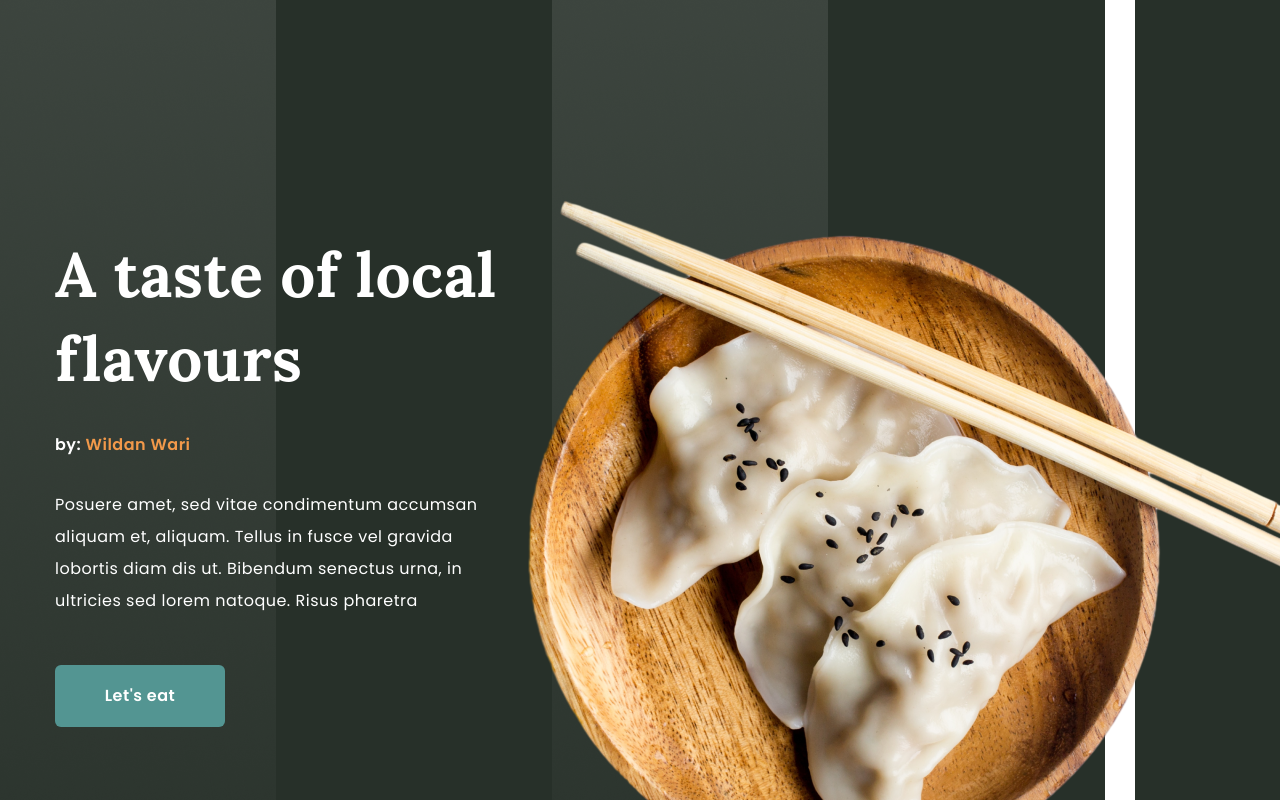
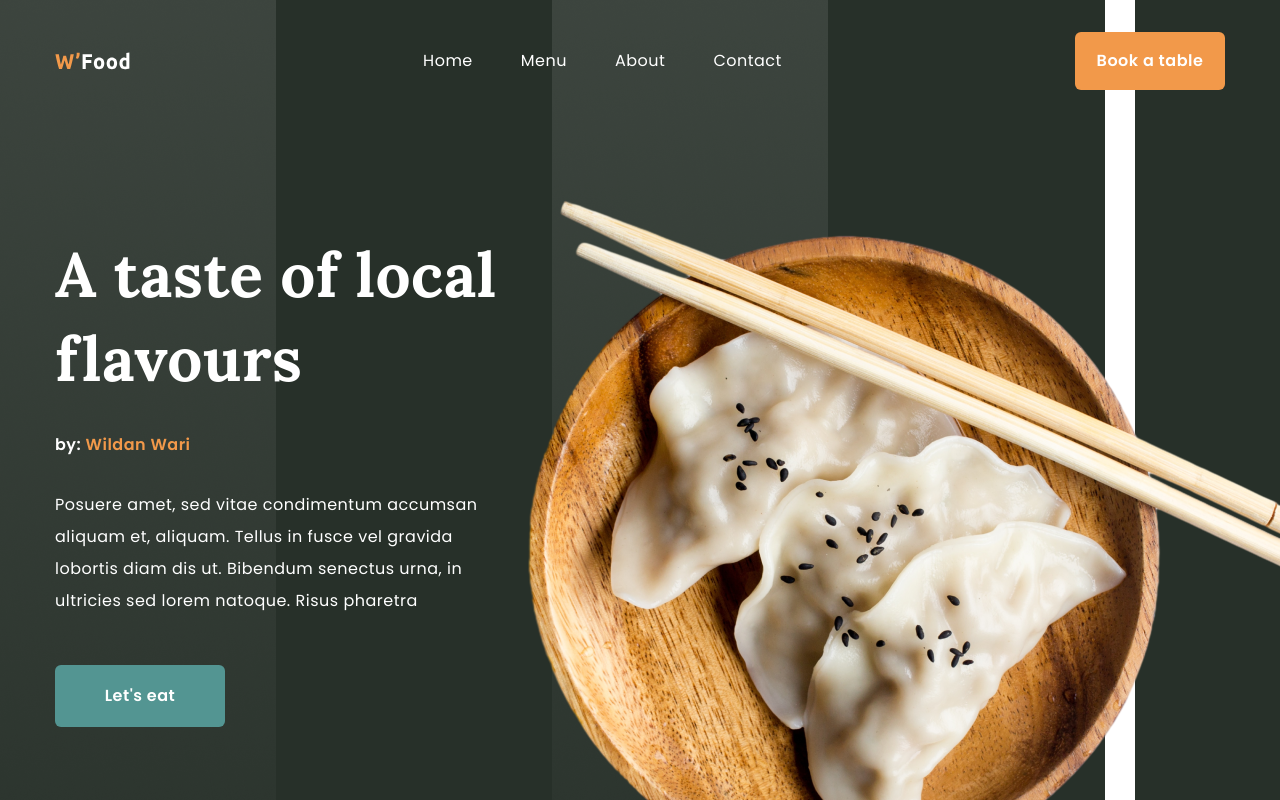
Before and after one commit to bdancost/wfood, a Next.js app: page / in a window 1280 px wide. Shown: the top 800 px of the page. Built offline with nearby package versions, Linux system fonts and the light colour scheme.

Commit message:
Ajustando Header, Nav e NavMobile

```diff
--- a/app/page.jsx
+++ b/app/page.jsx
@@ -1,9 +1,11 @@
 import StyleGuide from "@/components/StyleGuide";
+import Header from "@/components/Header";
 import Hero from "@/components/Hero";
 
 export default function Home() {
   return (
-    <main className="w-full max-w-[1440px] bg-white mx-auto overflow-hidden">
+    <main className="mx-auto w-full max-w-[1440px] overflow-hidden bg-white">
+      <Header />
       <Hero />
       {/* <StyleGuide /> */}
       <div className="h-[4000px]"></div>
--- /dev/null
+++ b/components/Header.jsx
@@ -0,0 +1,60 @@
+"use client";
+import React, { useState, useEffect } from "react";
+
+import Image from "next/image";
+import Link from "next/link";
+import { Link as ScrollLink } from "react-scroll";
+
+import Nav from "./Nav";
+import NavMobile from "./NavMobile";
+import { Button } from "./ui/button";
+
+const Header = () => {
+  const [active, setActive] = useState(false);
+
+  useEffect(() => {
+    const handleScroll = () => {
+      // detect scroll
+      setActive(window.scrollY > 100);
+    };
+
+    // add event listener
+    window.addEventListener("scroll", handleScroll);
+
+    // clear event listener
+    return () => {
+      window.removeEventListener("scroll", handleScroll);
+    };
+  }, []);
+
+  return (
+    <header
+      className={`${active ? "bg-black-heavy py-4" : "bg-none py-8"} fixed left-0 right-0 top-0 z-50 w-full transition-all duration-200`}
+    >
+      <div className="container mx-auto">
+        {/* logo, nav, btn */}
+        <div className="flex items-center justify-between">
+          {/* logo */}
+          <Link href="/">
+            <Image src="/logo.svg" width={75} height={30} alt="logo" />
+          </Link>
+          {/* nav */}
+          <Nav
+            containerStyles="hidden xl:flex gap-x-12 text-white"
+            linkStyles="capitalize"
+          />
+          {/* btn */}
+          <ScrollLink to="reservation" smooth={true}>
+            <Button variant="orange" size="sm">
+              Book a table
+            </Button>
+          </ScrollLink>
+          {/* mobile nav */}
+          <NavMobile containerStyles="xl:hidden" />
+        </div>
+      </div>
+    </header>
+  );
+};
+
+export default Header;
--- /dev/null
+++ b/components/Nav.jsx
@@ -0,0 +1,48 @@
+import { Link } from "react-scroll";
+
+const links = [
+  {
+    path: "home",
+    name: "home",
+    offset: -50,
+  },
+  {
+    path: "menu",
+    name: "menu",
+    offset: -50,
+  },
+  {
+    path: "about",
+    name: "about",
+    offset: -150,
+  },
+  {
+    path: "contact",
+    name: "contact",
+    offset: 0,
+  },
+];
+
+const Nav = ({ containerStyles, linkStyles }) => {
+  return (
+    <nav className={`${containerStyles}`}>
+      {links.map((link, index) => {
+        return (
+          <Link
+            key={index}
+            to={link.path}
+            spy={true}
+            smooth={true}
+            offset={link.offset}
+            duration={500}
+            className={`${linkStyles}`}
+          >
+            {link.name}
+          </Link>
+        );
+      })}
+    </nav>
+  );
+};
+
+export default Nav;
--- /dev/null
+++ b/components/NavMobile.jsx
@@ -0,0 +1,17 @@
+"use client";
+import React, { useState } from "react";
+import { RiMenu2Line, RiHomeFill } from "react-icons/ri";
+import { IoCloseOutline } from "react-icons/io5";
+import { BiSolidFoodMenu } from "react-icons/bi";
+import { FaUsers, FaEnvelope } from "react-icons/fa";
+
+import { Link as ScrollLink } from "react-scroll";
+import Image from "next/image";
+import Link from "next/link";
+import Button from "./ui/button";
+
+const NavMobile = ({ containerStyles, iconStyles, linkStyles }) => {
+  return <div className={`${containerStyles}`}>NavMobile</div>;
+};
+
+export default NavMobile;
--- a/package.json
+++ b/package.json
@@ -32,6 +32,8 @@
   "devDependencies": {
     "autoprefixer": "^10.0.1",
     "postcss": "^8",
+    "prettier": "^3.4.2",
+    "prettier-plugin-tailwindcss": "^0.6.11",
     "tailwindcss": "^3.4.1"
   }
 }
```
Also changed, not shown: 2 other files (tests, documents, lock files or other folders).
